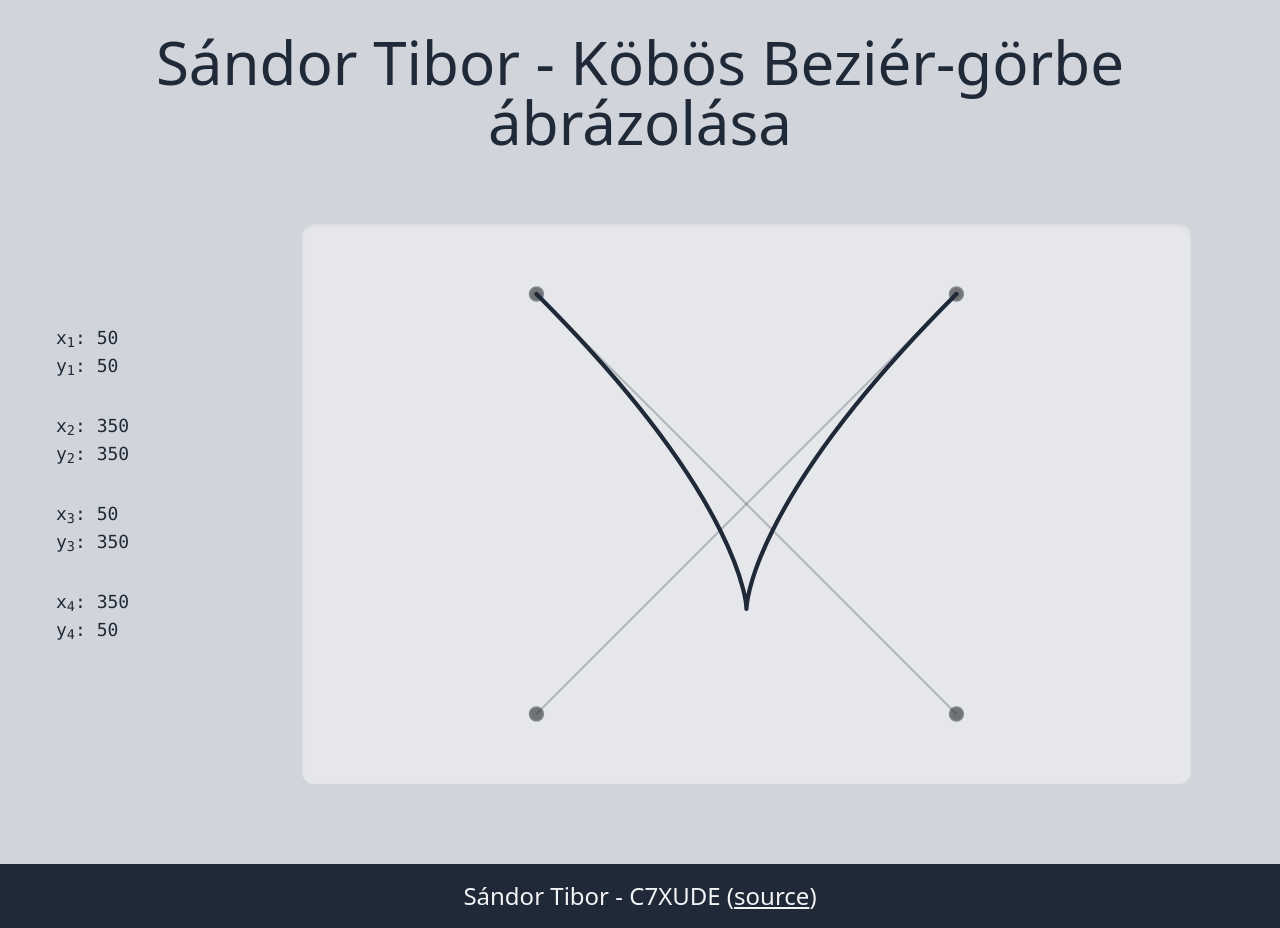
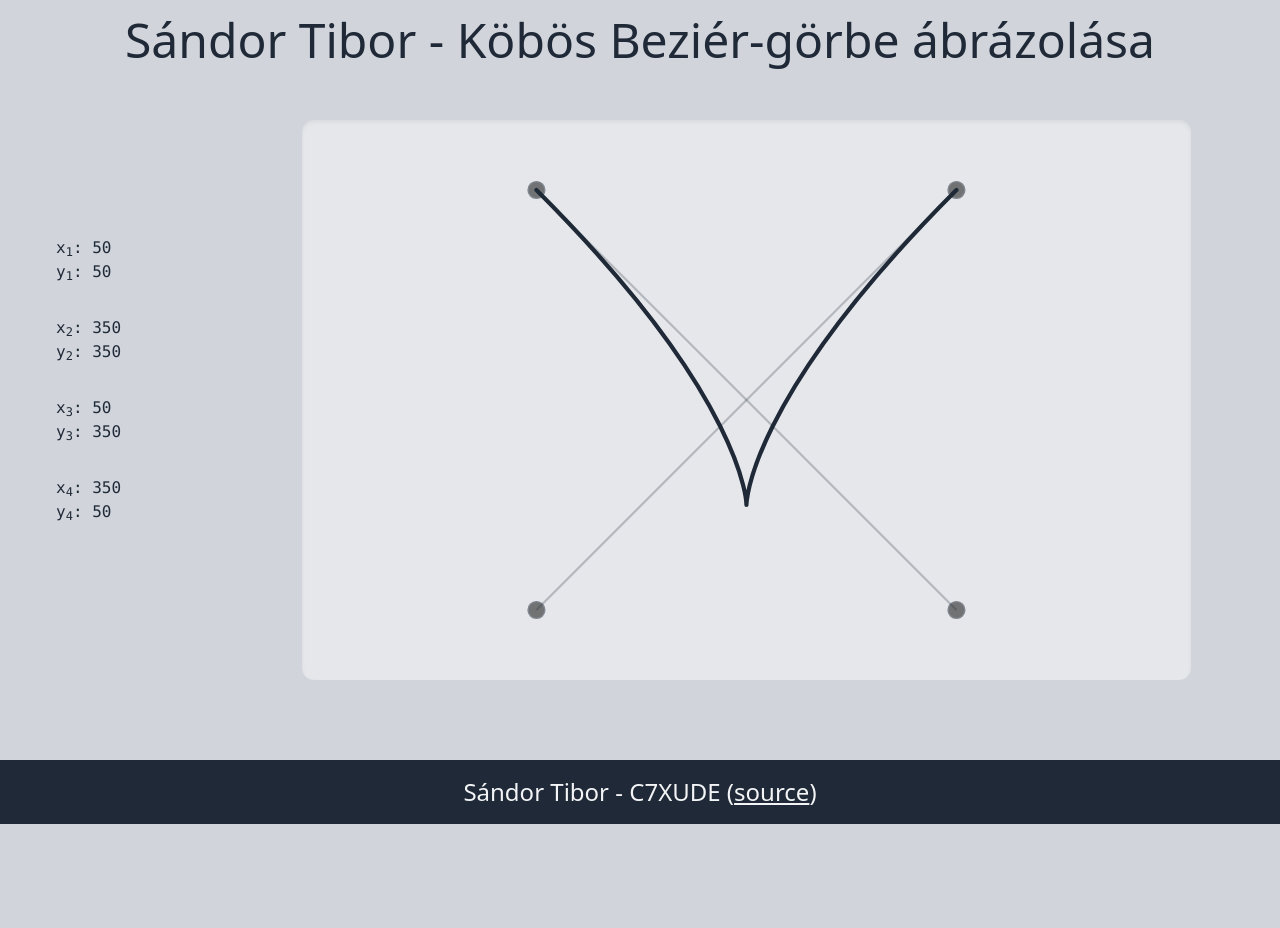
Before and after one commit to tibi1220/next-cubic-bezier, a Next.js app: page / in a window 1280 px wide. After the commit the page ends 824 px from the top, so only its background shows below. Built offline with nearby package versions, Linux system fonts and the light colour scheme.

Commit message:
adjust text and shape sizes

```diff
--- a/components/DisplayCoords.tsx
+++ b/components/DisplayCoords.tsx
@@ -9,7 +9,7 @@ interface Props {
 
 const DisplayCoords: React.FC<Props> = ({ coord, index }) => {
   return (
-    <div className="font-mono flex flex-col p-4 text-lg">
+    <div className="font-mono flex flex-col p-4">
       <div>
         x<sub>{index}</sub>: {Math.round(coord.x * 100) / 100}
       </div>
--- a/components/DraggableAnchor.tsx
+++ b/components/DraggableAnchor.tsx
@@ -61,7 +61,7 @@ const Circle: React.FC<Props> = ({ position, setPosition }) => {
       cy={position.y}
       fill={position.active ? 'red' : 'black'}
       opacity=".5"
-      r={5}
+      r={6}
       onPointerDown={handlePointerDown}
       onPointerUp={handlePointerUp}
       onPointerMove={handlePointerMove}
--- a/pages/index.tsx
+++ b/pages/index.tsx
@@ -4,7 +4,7 @@ import BezierSvgBase from '../components/BezierSvgBase';
 const Index: React.FC = () => {
   return (
     <>
-      <h1 className="text-center text-6xl p-8">
+      <h1 className="text-center text-3xl lg:text-4xl xl:text-5xl p-4">
         Sándor Tibor - Köbös Beziér-görbe ábrázolása
       </h1>
       <BezierSvgBase />
```
